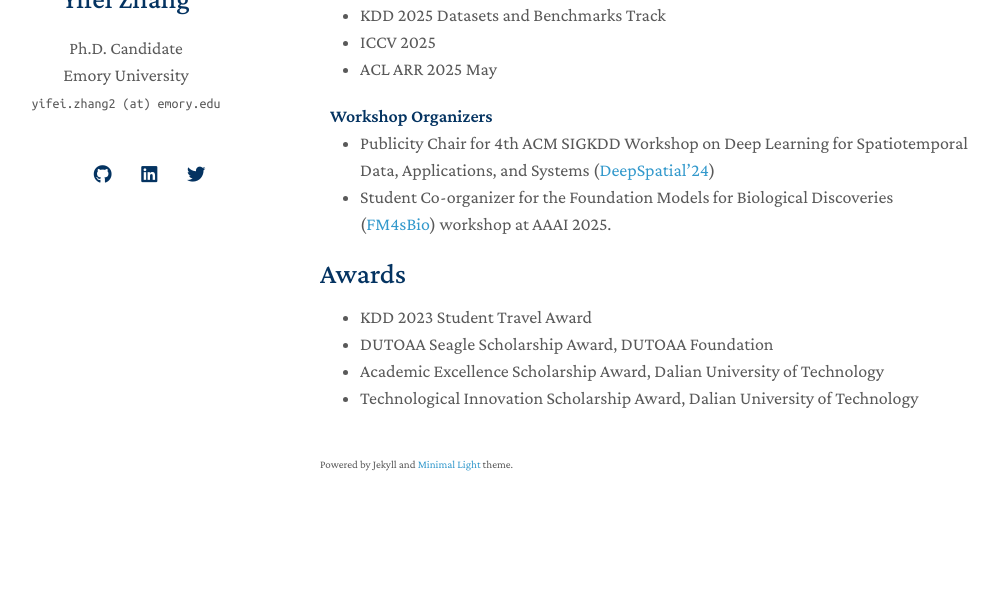
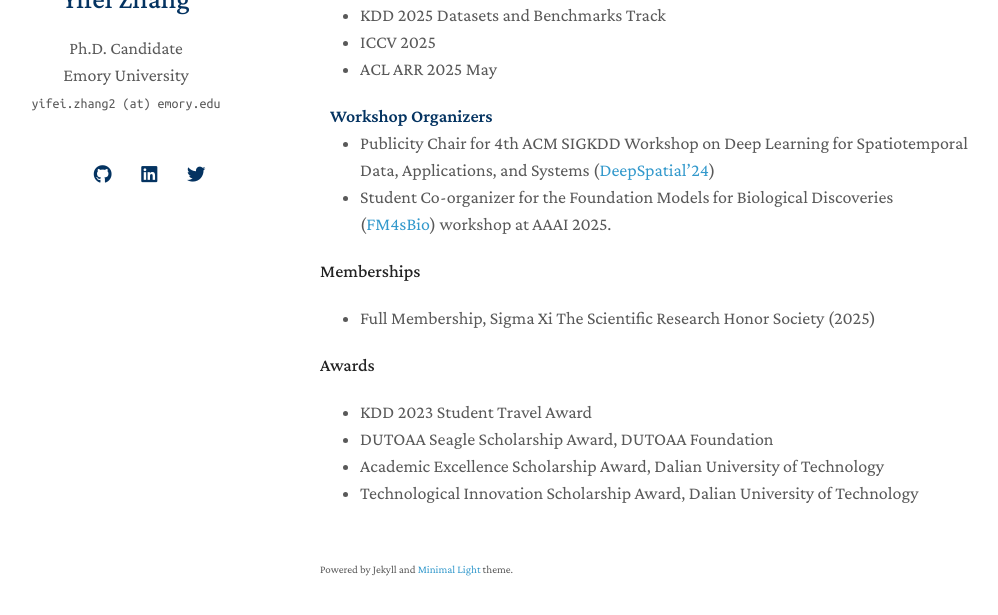
Before and after one commit to yifeizhangcs/yifeizhangcs.github.io, a Jekyll site: the page built from index.md, in a window 1280 px wide and 900 px high, scrolled down 4325 px, cut to the strip 249-864 px from the top of the window. Shown: the whole strip, without its empty margins (150-1148 px from the left). Built offline with Jekyll 4.4.1, drawn with Linux system fonts in a browser that asks for light colours; nearby versions of some CDN libraries; a style sheet for code colours, icons or effects is not loaded; our own code applies the rules of GitHub Pages for plain Markdown files; before the commit the page ends 5120 px from its top, so only the background shows below that.

Commit message:
Update awards.md

```diff
--- a/_includes/awards.md
+++ b/_includes/awards.md
@@ -1,7 +1,8 @@
-## Awards
-<ul style="margin:0 0 10px;">
-  <li>KDD 2023 Student Travel Award</li>
-  <li>DUTOAA Seagle Scholarship Award, DUTOAA Foundation</li>
-  <li>Academic Excellence Scholarship Award, Dalian University of Technology</li>
-  <li>Technological Innovation Scholarship Award, Dalian University of Technology</li>
-</ul>
+**Memberships**
+- Full Membership, Sigma Xi The Scientific Research Honor Society (2025)
+
+**Awards**
+- KDD 2023 Student Travel Award
+- DUTOAA Seagle Scholarship Award, DUTOAA Foundation
+- Academic Excellence Scholarship Award, Dalian University of Technology
+- Technological Innovation Scholarship Award, Dalian University of Technology
```
